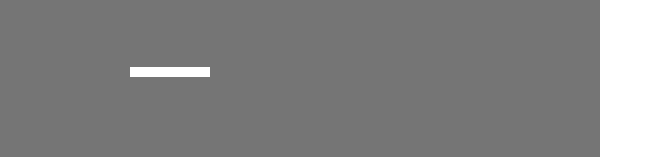
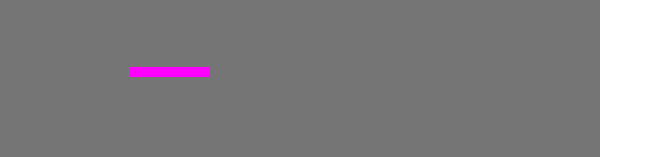
Before and after one commit to sankalpsans/css-snake, a plain HTML site: page index.html in a window 1280 px wide. Shown: the part 364-521 px from the top of the page, without its empty margins (0-663 px from the left). Drawn offline with nearby package versions, Linux system fonts and the light colour scheme.

Commit message:
Changed the color in .pixel-lighted

```diff
--- a/index.html
+++ b/index.html
@@ -12,7 +12,7 @@
       body{ padding:0;margin:0;background: #FFF;color: #777; float: left; font-family: sans-serif; }
       #board{ float: left;width:600px;height:600px;background: #757575; }
       .pixel{ width:10px;height:10px;float: left;background:transparent; }
-      .pixel-lighted{background:#fff;}
+      .pixel-lighted{background:#f0f;}
       .caption{padding: 5px; font-size:48px;}
       .sub-caption{font-size: 14px; color: #bbb; padding: 10px 6px 30px;}
    </style>
```
